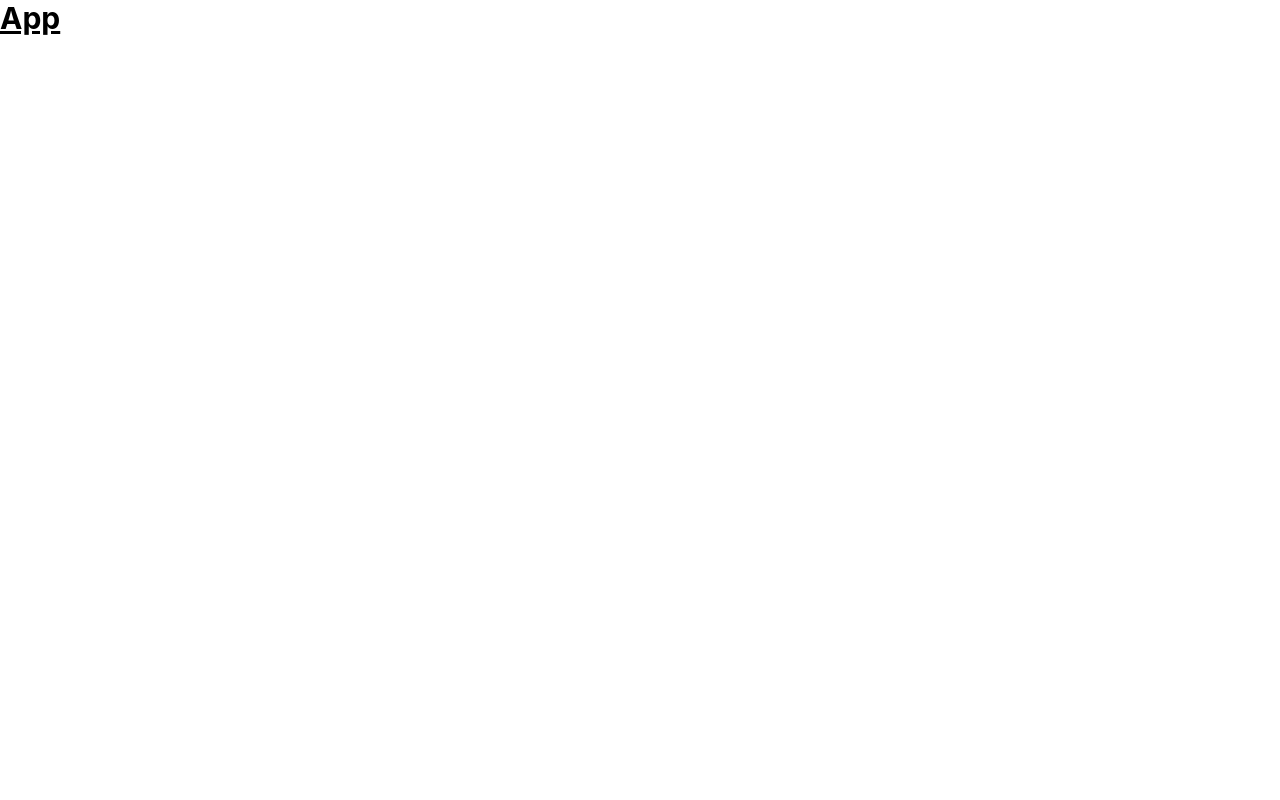
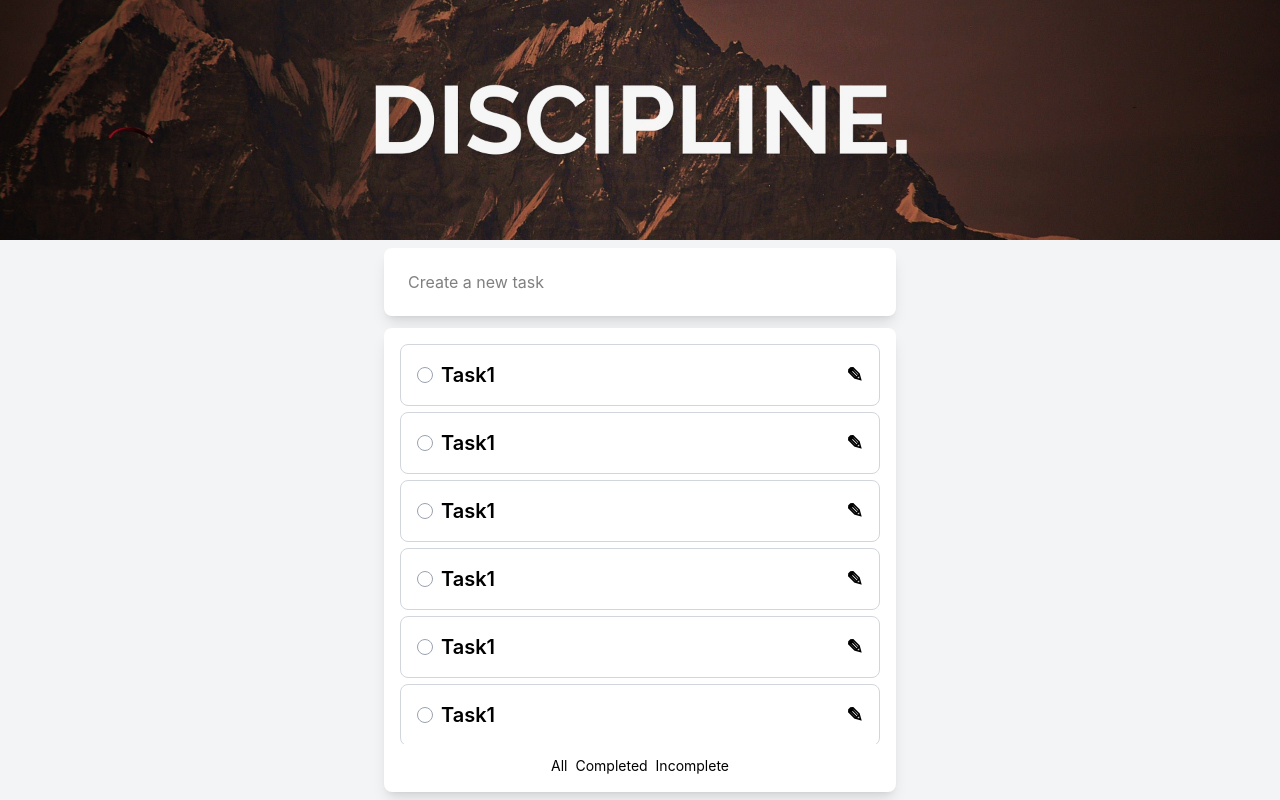
Before and after one commit to Jenith-Panchal-Simform/Practical-05-Todo, a React (Vite) app: page / in a window 1280 px wide. Built offline with nearby package versions, Linux system fonts and the light colour scheme.

Commit message:
feat:Ui Design with header and todo section

```diff
--- a/src/App.tsx
+++ b/src/App.tsx
@@ -1,4 +1,12 @@
+import { Header } from "./components/Header";
+import { Todo } from "./components/Todo";
+
 function App() {
-  return <div className="text-3xl font-bold underline">App</div>;
+  return (
+    <div className="h-screen">
+      <Header style="h-[30%]" />
+      <Todo style="h-[70%]" />
+    </div>
+  );
 }
 export default App;
--- /dev/null
+++ b/src/components/Button.tsx
@@ -0,0 +1,7 @@
+import React, { type JSX } from "react";
+type ButtonProps = {
+  text: string;
+};
+export const Button = ({ text }: ButtonProps): JSX.Element => {
+  return <button className="hover:text-gray-500 cursor-pointer">{text}</button>;
+};
--- /dev/null
+++ b/src/components/Header.tsx
@@ -0,0 +1,12 @@
+import React, { type JSX } from "react";
+type HeaderProps = {
+  style?: string;
+};
+export const Header = ({ style }: HeaderProps): JSX.Element => {
+  return (
+    <div
+      className={`bg-center bg-no-repeat bg-cover ${style ?? ""}`}
+      style={{ backgroundImage: "url('/background.jpg')" }}
+    ></div>
+  );
+};
--- /dev/null
+++ b/src/components/Todo.tsx
@@ -0,0 +1,65 @@
+import React from "react";
+import type { JSX } from "react/jsx-runtime";
+import TodoItem from "./TodoItem";
+import { Button } from "./Button";
+type TodoProps = {
+  style?: string;
+};
+export const Todo = ({ style }: TodoProps): JSX.Element => {
+  return (
+    <div
+      className={`${style ?? ""} flex flex-col gap-3 items-center justify-center bg-gray-100`}
+    >
+      <div className="w-full max-w-lg bg-white shadow-lg rounded-lg">
+        <input
+          className="h-full w-full rounded-sm p-6 outline-0"
+          value=""
+          placeholder="Create a new task"
+        />
+      </div>
+      <div className=" w-full max-w-lg bg-white shadow-lg rounded-lg p-4 flex flex-col">
+        <ul className="flex flex-col gap-1.5 overflow-y-auto max-h-[50vh]">
+          <li>
+            <TodoItem />
+          </li>
+          <li>
+            <TodoItem />
+          </li>
+          <li>
+            <TodoItem />
+          </li>
+          <li>
+            <TodoItem />
+          </li>
+          <li>
+            <TodoItem />
+          </li>
+          <li>
+            <TodoItem />
+          </li>
+          <li>
+            <TodoItem />
+          </li>
+          <li>
+            <TodoItem />
+          </li>
+          <li>
+            <TodoItem />
+          </li>
+
+          <li>
+            <TodoItem />
+          </li>
+          <li>
+            <TodoItem />
+          </li>
+        </ul>
+        <div className="mt-3 flex gap-2 items-center justify-center text-sm flex-wrap">
+          <Button text="All" />
+          <Button text="Completed" />
+          <Button text="Incomplete" />
+        </div>
+      </div>
+    </div>
+  );
+};
--- /dev/null
+++ b/src/components/TodoItem.tsx
@@ -0,0 +1,20 @@
+import React, { type JSX } from "react";
+
+const TodoItem = (): JSX.Element => {
+  return (
+    <div className="flex p-4 justify-between border border-gray-300 rounded-lg">
+      <div className="flex gap-2 text-xl font-semibold items-center">
+        <input
+          type="checkbox"
+          id="task1"
+          name="task"
+          className="appearance-none w-4 h-4 border border-gray-400 rounded-full checked:bg-gray-600 checked:border-gray-700 transition duration-200"
+        />
+        <label htmlFor="task1">Task1</label>
+      </div>
+      <button className="text-xl font-semibold">✎</button>
+    </div>
+  );
+};
+
+export default TodoItem;
```
Also changed, not shown: public/background.jpg (added).
